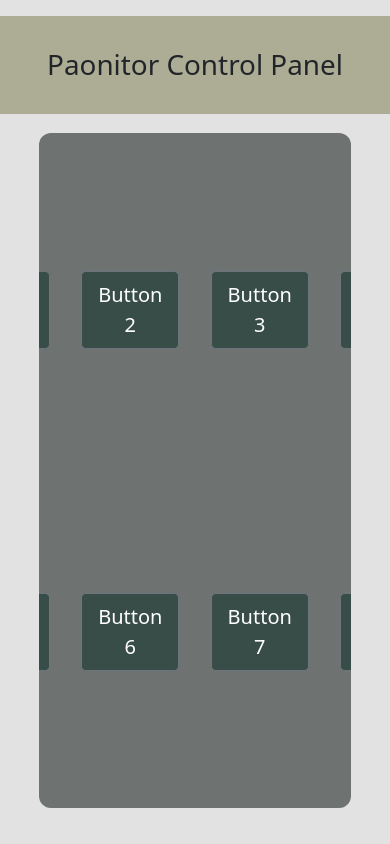
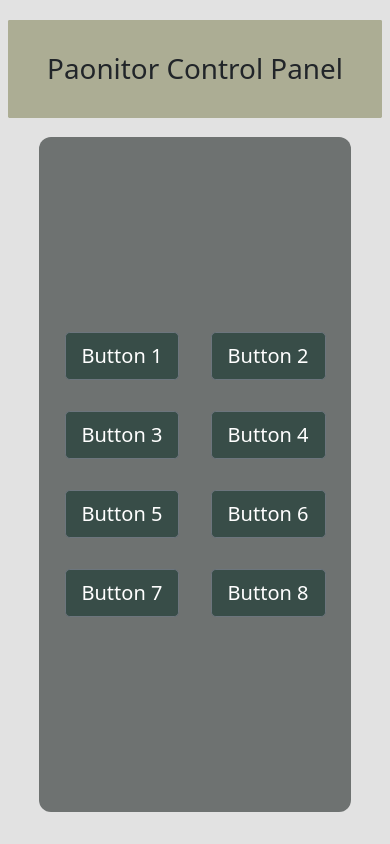
Before and after one commit to thomasgit227/paonitor, a React (Create React App) app in the folder client/: page / in a window 390 px wide. Built offline with nearby package versions, Linux system fonts and the light colour scheme.

Commit message:
Styling Changes (Responsive)

```diff
--- a/client/src/Components/HomePage/HomePage.css
+++ b/client/src/Components/HomePage/HomePage.css
@@ -16,10 +16,11 @@ html, body {
 
 .head{
     background-color: #ACAD94;
-    width: 100%;
+    width: 96%;
     padding-top: 2rem;
     padding-bottom: 2rem;
-    margin: 0px;
+    margin: 2%;
+    border-radius: .05em;
 }
 
 .buttonContainer{
@@ -27,41 +28,19 @@ html, body {
     height: 80%;
     width: 80%;
     display: flex;
-    flex-direction: column;
+    flex-flow: row wrap;
     align-items: center;
     justify-content: center;
     align-content: center;
     margin-bottom: 5%;
-    margin-top: 5%;
+    margin-top: 3%;
     overflow: auto;
     border-radius: .75em;
-}
-
-.col1{
-    height: 50%;
-    width: 100%;
-    padding-top: 5%;
-    display: flex;
-    flex-direction: row;
-    align-items: center;
-    justify-content: center;
-    align-content: center;
-    overflow: auto;
-}
-
-.col2{
-    height: 50%;
-    width: 100%;
-    padding-bottom: 5%;
-    display: flex;
-    flex-direction: row;
-    align-items: center;
-    justify-content: center;
-    align-content: center;
-    overflow: auto;
 }
 
 .buttonStyle{
     margin-left: 5%;
     margin-right: 5%;
+    margin-top: 5%;
+    margin-bottom: 5%;
 }
--- a/client/src/Components/HomePage/HomePage.js
+++ b/client/src/Components/HomePage/HomePage.js
@@ -2,7 +2,7 @@ import React from 'react';
 import { Button } from 'reactstrap';
 import './HomePage.css';
 
-const Home = () =>{
+const Home = () => {
 
     return (
         <div class="pageContainer">
@@ -11,19 +11,14 @@ const Home = () =>{
 
             <div class="buttonContainer">
 
-                <div className="col1">
-                    <Button style={{backgroundColor: '#384D48'}} size="lg" className="buttonStyle">Button 1</Button>{' '}
-                    <Button style={{backgroundColor: '#384D48'}} size="lg" className="buttonStyle">Button 2</Button>{' '}
-                    <Button style={{backgroundColor: '#384D48'}} size="lg" className="buttonStyle">Button 3</Button>{' '}
-                    <Button style={{backgroundColor: '#384D48'}} size="lg" className="buttonStyle">Button 4</Button>{' '}
-                </div>
-
-                <div className="col2">
-                    <Button style={{backgroundColor: '#384D48'}} size="lg" className="buttonStyle">Button 5</Button>{' '}
-                    <Button style={{backgroundColor: '#384D48'}} size="lg" className="buttonStyle">Button 6</Button>{' '}
-                    <Button style={{backgroundColor: '#384D48'}} size="lg" className="buttonStyle">Button 7</Button>{' '}
-                    <Button style={{backgroundColor: '#384D48'}} size="lg" className="buttonStyle">Button 8</Button>{' '}
-                </div>
+                <Button style={{ backgroundColor: '#384D48' }} size="lg" className="buttonStyle">Button 1</Button>{' '}
+                <Button style={{ backgroundColor: '#384D48' }} size="lg" className="buttonStyle">Button 2</Button>{' '}
+                <Button style={{ backgroundColor: '#384D48' }} size="lg" className="buttonStyle">Button 3</Button>{' '}
+                <Button style={{ backgroundColor: '#384D48' }} size="lg" className="buttonStyle">Button 4</Button>{' '}
+                <Button style={{ backgroundColor: '#384D48' }} size="lg" className="buttonStyle">Button 5</Button>{' '}
+                <Button style={{ backgroundColor: '#384D48' }} size="lg" className="buttonStyle">Button 6</Button>{' '}
+                <Button style={{ backgroundColor: '#384D48' }} size="lg" className="buttonStyle">Button 7</Button>{' '}
+                <Button style={{ backgroundColor: '#384D48' }} size="lg" className="buttonStyle">Button 8</Button>{' '}
 
             </div>
 
```
